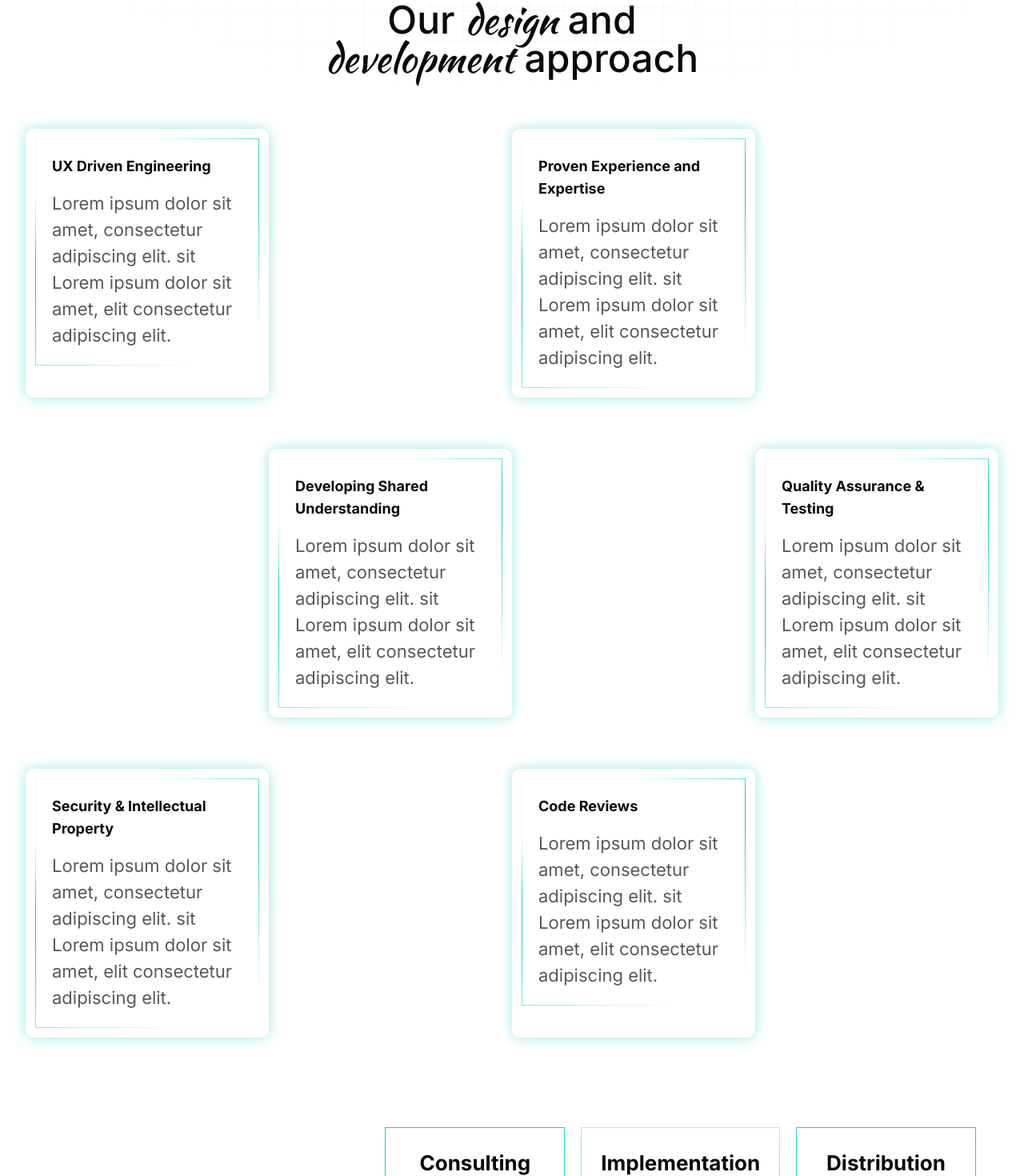
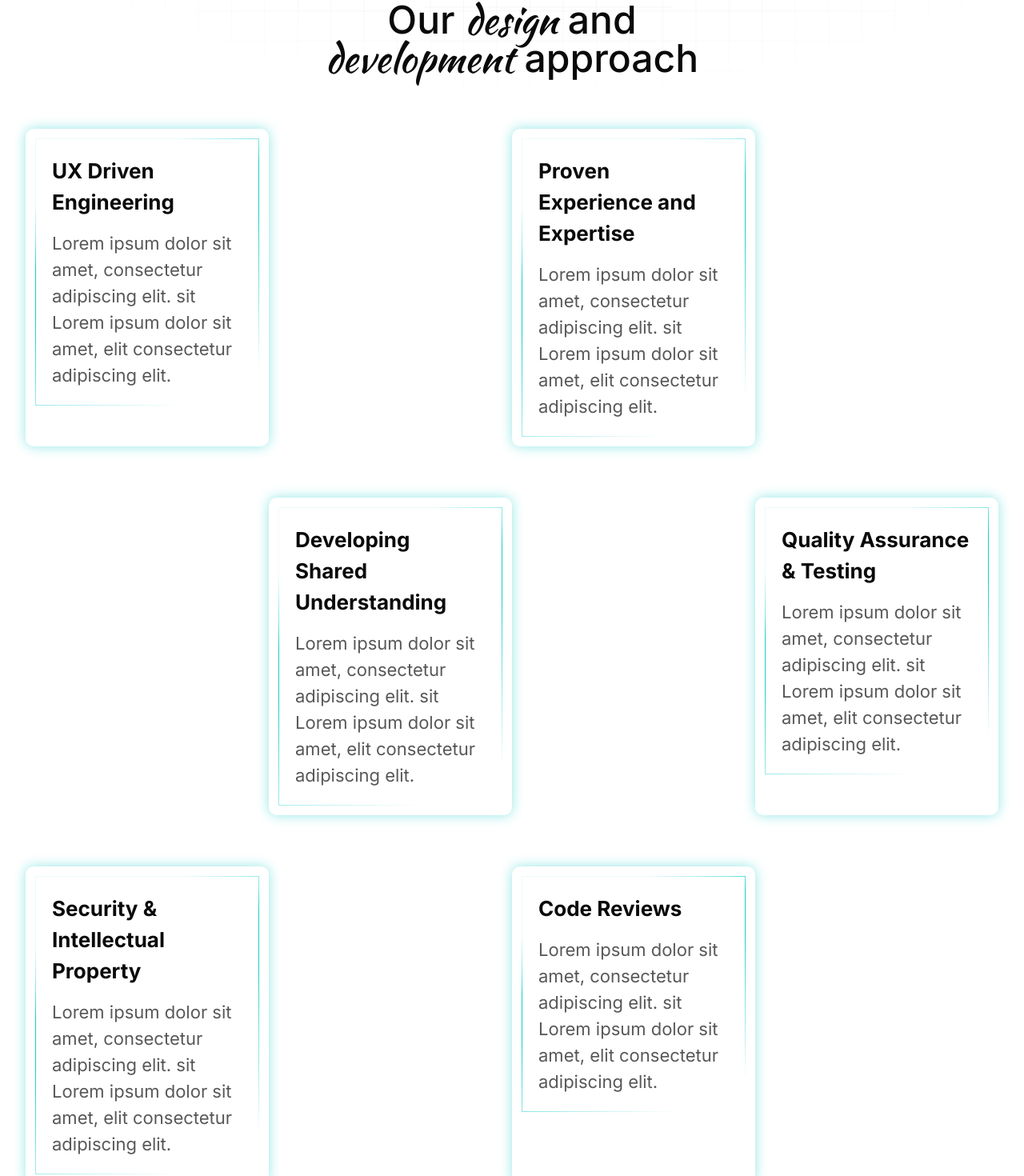
Before and after one commit to Roshen-Perera/ceylon-developers-portfolio, a Next.js app: page / in a window 1280 px wide. Shown: the part 1821-3291 px from the top of the page at 80% size. Built offline with nearby package versions, Linux system fonts and the light colour scheme.

Commit message:
changed text lg to text-[26px]

```diff
--- a/app/page.tsx
+++ b/app/page.tsx
@@ -150,7 +150,7 @@ export default function Home() {
           <div className="grid grid-cols-4 p-8">
             <div className="p-3 shadow-[0px_0px_15px_rgba(23,205,202,0.47)] rounded-lg">
               <div className="flex flex-col p-5 gradient-border rounded-2xl gap-4 ">
-                <p className="text-lg font-bold">UX Driven Engineering</p>
+                <p className="text-[26px] font-bold">UX Driven Engineering</p>
                 <p className="text-[22px] text-[#585858]">
                   Lorem ipsum dolor sit amet, consectetur adipiscing elit. sit
                   Lorem ipsum dolor sit amet, elit consectetur adipiscing elit.{" "}
@@ -160,7 +160,7 @@ export default function Home() {
             <div></div>
             <div className="p-3 shadow-[0px_0px_15px_rgba(23,205,202,0.47)] rounded-lg">
               <div className="flex flex-col p-5 gradient-border rounded-2xl gap-4 ">
-                <p className="text-lg font-bold">
+                <p className="text-[26px] font-bold">
                   Proven Experience and Expertise
                 </p>
                 <p className="text-[22px] text-[#585858]">
@@ -175,7 +175,7 @@ export default function Home() {
             <div></div>
             <div className="p-3 shadow-[0px_0px_15px_rgba(23,205,202,0.47)] rounded-lg">
               <div className="flex flex-col p-5 gradient-border rounded-2xl gap-4 ">
-                <p className="text-lg font-bold">
+                <p className="text-[26px] font-bold">
                   Developing Shared Understanding
                 </p>
                 <p className="text-[22px] text-[#585858]">
@@ -187,7 +187,9 @@ export default function Home() {
             <div></div>
             <div className="p-3 shadow-[0px_0px_15px_rgba(23,205,202,0.47)] rounded-lg">
               <div className="flex flex-col p-5 gradient-border rounded-2xl gap-4 ">
-                <p className="text-lg font-bold">Quality Assurance & Testing</p>
+                <p className="text-[26px] font-bold">
+                  Quality Assurance & Testing
+                </p>
                 <p className="text-[22px] text-[#585858]">
                   Lorem ipsum dolor sit amet, consectetur adipiscing elit. sit
                   Lorem ipsum dolor sit amet, elit consectetur adipiscing elit.{" "}
@@ -198,7 +200,7 @@ export default function Home() {
           <div className="grid grid-cols-4 p-8">
             <div className="p-3 shadow-[0px_0px_15px_rgba(23,205,202,0.47)] rounded-lg">
               <div className="flex flex-col p-5 gradient-border rounded-2xl gap-4 ">
-                <p className="text-lg font-bold">
+                <p className="text-[26px] font-bold">
                   Security & Intellectual Property
                 </p>
                 <p className="text-[22px] text-[#585858]">
@@ -210,7 +212,7 @@ export default function Home() {
             <div></div>
             <div className="p-3 shadow-[0px_0px_15px_rgba(23,205,202,0.47)] rounded-lg">
               <div className="flex flex-col p-5 gradient-border rounded-2xl gap-4 ">
-                <p className="text-lg font-bold">Code Reviews</p>
+                <p className="text-[26px] font-bold">Code Reviews</p>
                 <p className="text-[22px] text-[#585858]">
                   Lorem ipsum dolor sit amet, consectetur adipiscing elit. sit
                   Lorem ipsum dolor sit amet, elit consectetur adipiscing elit.{" "}
```
